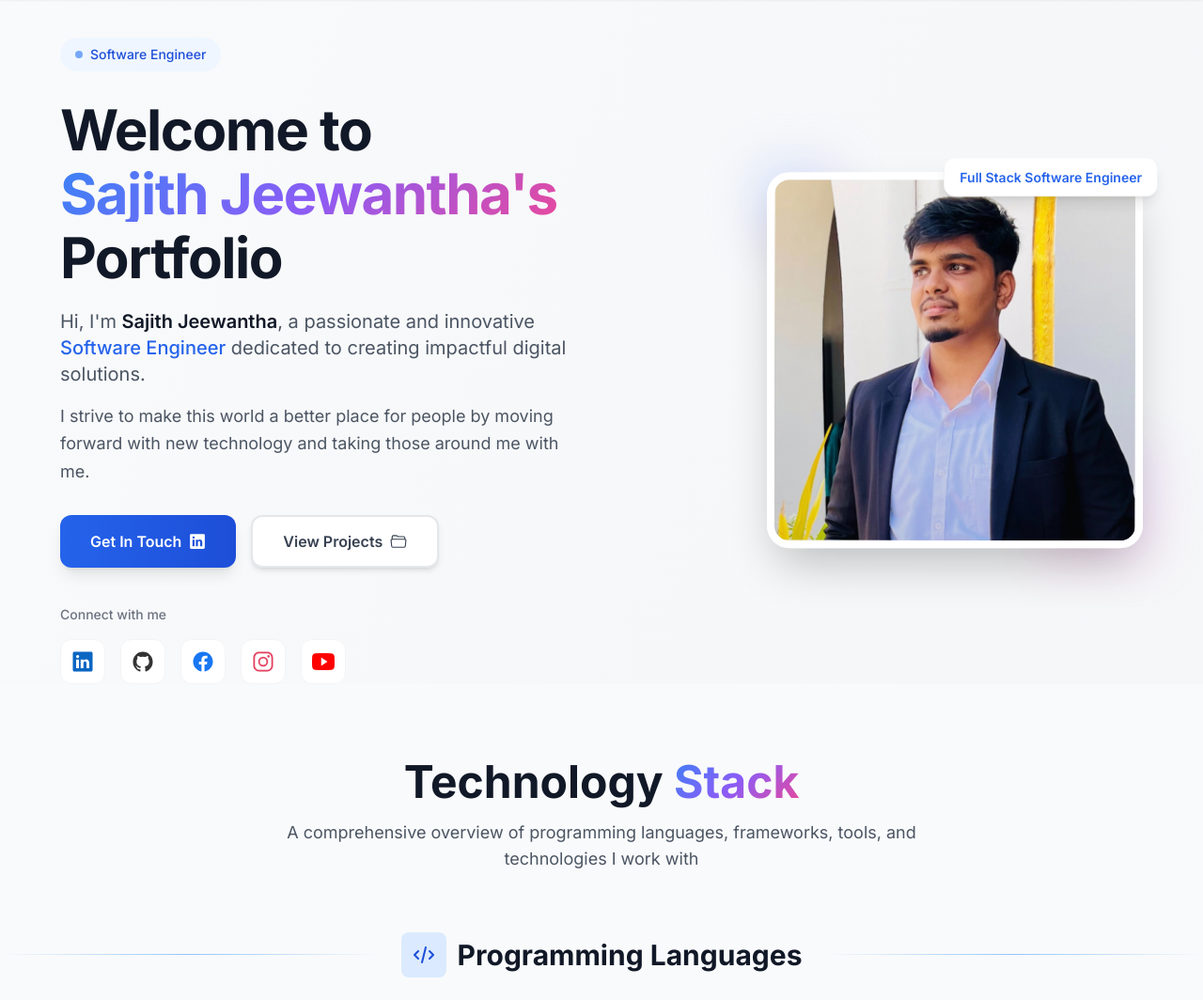
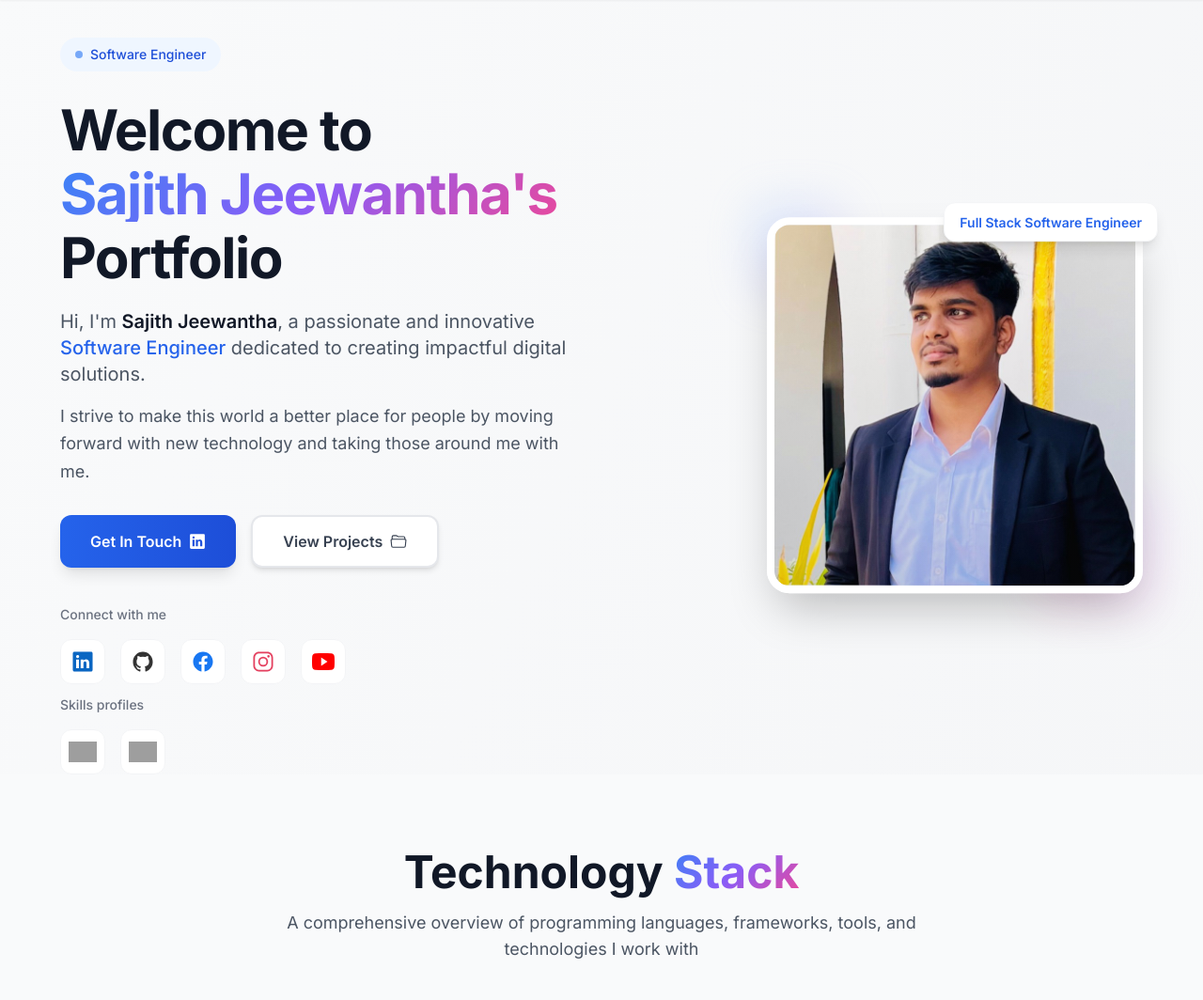
Before and after one commit to sajith-jeewantha/Portfolio, a Django app: page / in a window 1280 px wide. Shown: the part 81-1145 px from the top of the page at 94% size. Run offline with Django 5.2, Linux system fonts and the light colour scheme; data that the repository does not hold is empty; some libraries are stand-ins or nearby versions; some web fonts are replaced; grey boxes are pictures that could not be loaded.

Commit message:
Skills Profiles Update

```diff
--- a/portfolio/web/templates/partials/sections/hero-section.html
+++ b/portfolio/web/templates/partials/sections/hero-section.html
@@ -107,6 +107,35 @@
                         </li>
                     </ul>
                 </div>
+
+                <!-- Skills profiles -->
+                <div class="animate-slide-up mt-3" style="animation-delay: 0.7s;">
+                    <p class="text-sm font-medium text-gray-500 mb-4">Skills profiles</p>
+                    <ul class="flex gap-4">
+                        <!-- Google Skills -->
+                        <li>
+                            <a href="https://www.skills.google/public_profiles/2dc19f93-6ef8-4b79-a351-bdaa03152d54"
+                               target="_blank" title="Google Skills" aria-label="Google Skills"
+                               rel="noopener noreferrer"
+                               class="social-hover-effect flex items-center justify-center w-12 h-12 rounded-xl bg-white border border-gray-100 transition-colors duration-300">
+                                <img class="p-2"
+                                     src="https://tcnoqepowzaidbdagpey.supabase.co/storage/v1/object/public/portfolio/icons/Google-Cloud-Logo.png"
+                                     alt="Google Skills">
+                            </a>
+                        </li>
+
+                        <!-- AWS Skills -->
+                        <li>
+                            <a href="https://skillsprofile.skillbuilder.aws/user/sajith-jeewantha" target="_blank"
+                               title="AWS Skills" aria-label="AWS Skills" rel="noopener noreferrer"
+                               class="social-hover-effect flex items-center justify-center w-12 h-12 rounded-xl bg-white border border-gray-100 transition-colors duration-300">
+                                <img class="p-2"
+                                     src="https://tcnoqepowzaidbdagpey.supabase.co/storage/v1/object/public/portfolio/icons/Amazon-Web-Services-Logo.png"
+                                     alt="AWS Skills">
+                            </a>
+                        </li>
+                    </ul>
+                </div>
             </div>
 
             <!-- Image Section -->
```
Also changed, not shown: 1 other file.
